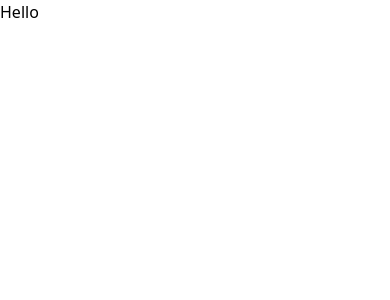
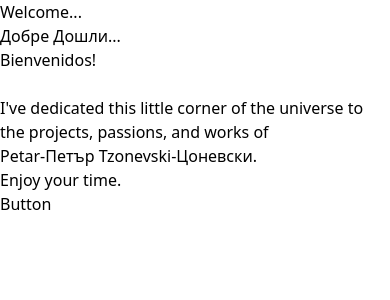
Before and after one commit to petartz/studio-tz, a React (Create React App) app: page / in a window 390 px wide. Shown: the top 300 px of the page. Built offline with nearby package versions, Linux system fonts and the light colour scheme.

Commit message:
homepage layout of welcome message

```diff
--- a/src/App.css
+++ b/src/App.css
@@ -3,6 +3,7 @@
 @tailwind utilities;
 
 @import "./styles/Button.css";
+@import "./styles/HomePage.css";
 
 :disabled {
     opacity: 50%;
--- /dev/null
+++ b/src/components/home-components/Welcome.jsx
@@ -0,0 +1,35 @@
+import React from "react"
+
+const Welcome = () => {
+
+  return (
+    <div>
+      <div className="welcome-message">
+        <div className="welcome">
+          Welcome...
+          <br/>
+          Добре Дошли...
+          <br/>
+          Bienvenidos!
+          <br/>
+        </div>
+        <br/>
+        <div className="welcome-continued">
+          I've dedicated this little corner of the universe to the projects, passions,
+          and works of
+            <div className="petar">
+              Petar-Петър Tzonevski-Цоневски.
+            </div>
+          Enjoy your time.
+        </div>
+
+        <button className="custom-button my-button">
+          <span>Button</span>
+        </button>
+      </div>
+
+    </div>
+  )
+}
+
+export default Welcome
--- a/src/index.js
+++ b/src/index.js
@@ -1,15 +1,17 @@
 import reportWebVitals from './reportWebVitals';
 import { render } from "react-dom";
 import { BrowserRouter } from "react-router-dom";
+import { createRoot } from 'react-dom/client';
 import App from "./App";
 
-render(
+
+const container = document.getElementById('root');
+const root = createRoot(container);
+root.render(
   <BrowserRouter>
-    <App />
-  </BrowserRouter>,
-  document.getElementById("root")
-);
-
+    <App/>
+  </BrowserRouter>
+  );
 
 // If you want to start measuring performance in your app, pass a function
 // to log results (for example: reportWebVitals(console.log))
--- a/src/pages/HomePage.jsx
+++ b/src/pages/HomePage.jsx
@@ -1,11 +1,12 @@
 /* eslint-disable */
 import React from 'react'
+import Welcome from '../components/home-components/Welcome'
 
 const App = () => {
 
   return (
     <div>
-      Hello
+      <Welcome/>
     </div>
   )
 }
--- a/src/styles/Button.css
+++ b/src/styles/Button.css
@@ -2,7 +2,7 @@
 button {
   margin: 20px;
 }
-.custom-btn {
+.custom-button {
   padding: 10px 25px;
   font-family: "Roboto", sans-serif;
   font-weight: 500;
@@ -14,21 +14,21 @@ button {
   display: inline-block;
 }
 
-.btn-4 {
+.my-button {
   width: 130px;
   height: 40px;
   line-height: 42px;
   padding: 0;
   border: none;
 }
-.btn-4 span {
+.my-button span {
   position: relative;
   display: block;
   width: 100%;
   height: 100%;
 }
-.btn-4:before,
-.btn-4:after {
+.my-button:before,
+.my-button:after {
   position: absolute;
   content: "";
   right: 0;
@@ -36,22 +36,22 @@ button {
   background: #000;
   transition: all 0.3s ease;
 }
-.btn-4:before {
+.my-button:before {
   height: 50%;
   width: 2px;
 }
-.btn-4:after {
+.my-button:after {
   width: 20%;
   height: 2px;
 }
-.btn-4:hover:before {
+.my-button:hover:before {
   height: 100%;
 }
-.btn-4:hover:after {
+.my-button:hover:after {
   width: 100%;
 }
-.btn-4 span:before,
-.btn-4 span:after {
+.my-button span:before,
+.my-button span:after {
   position: absolute;
   content: "";
   left: 0;
@@ -59,17 +59,17 @@ button {
   background: #000;
   transition: all 0.3s ease;
 }
-.btn-4 span:before {
+.my-button span:before {
   width: 2px;
   height: 50%;
 }
-.btn-4 span:after {
+.my-button span:after {
   width: 20%;
   height: 2px;
 }
-.btn-4 span:hover:before {
+.my-button span:hover:before {
   height: 100%;
 }
-.btn-4 span:hover:after {
+.my-button span:hover:after {
   width: 100%;
 }
--- /dev/null
+++ b/src/styles/HomePage.css
@@ -0,0 +1,46 @@
+@import url('https://fonts.googleapis.com/css2?family=Roboto+Serif:opsz@8..144&display=swap');
+
+.welcome-message{
+  text-align: center;
+  font-size: 1em;
+  font-family: 'Roboto Serif', serif;
+}
+
+.welcome {
+  text-align: left;
+  margin-left: 5em;
+  font-size: 1.5em;
+}
+
+.welcome-continued {
+  max-width: 25em;
+  margin-left: 15em;
+}
+
+.petar {
+  text-align: center;
+}
+
+
+@media screen and (max-width: 678px) {
+  .welcome-message{
+    text-align: center;
+    font-size: 1em;
+    font-family: 'Roboto Serif', serif;
+  }
+
+  .welcome {
+    text-align: left;
+    margin-left: 2em;
+  }
+
+  .welcome-continued {
+    max-width: 15em;
+    margin-left: 6em;
+    font-size: .8em;
+  }
+
+  .petar {
+    text-align: center;
+  }
+}
```
